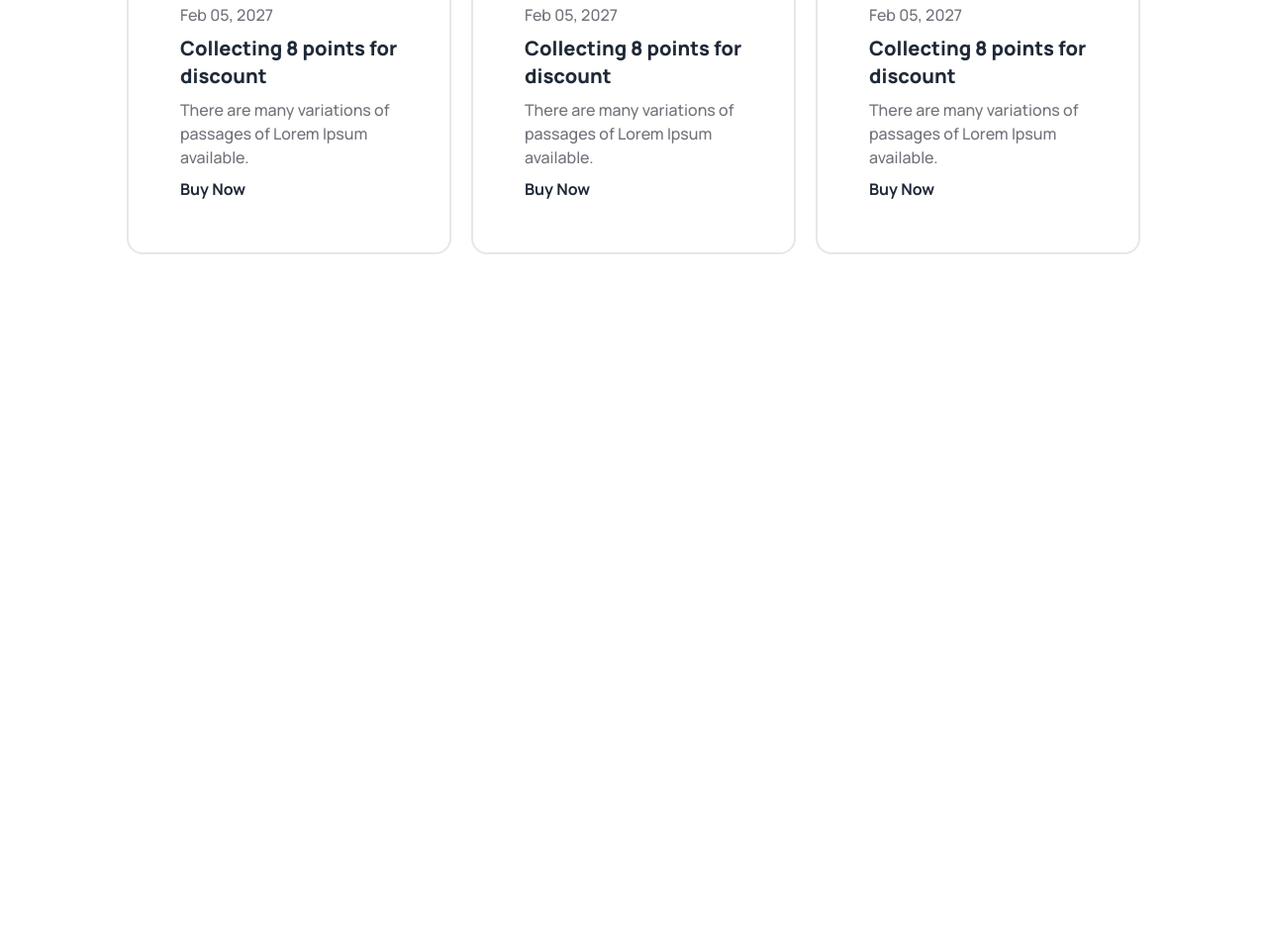
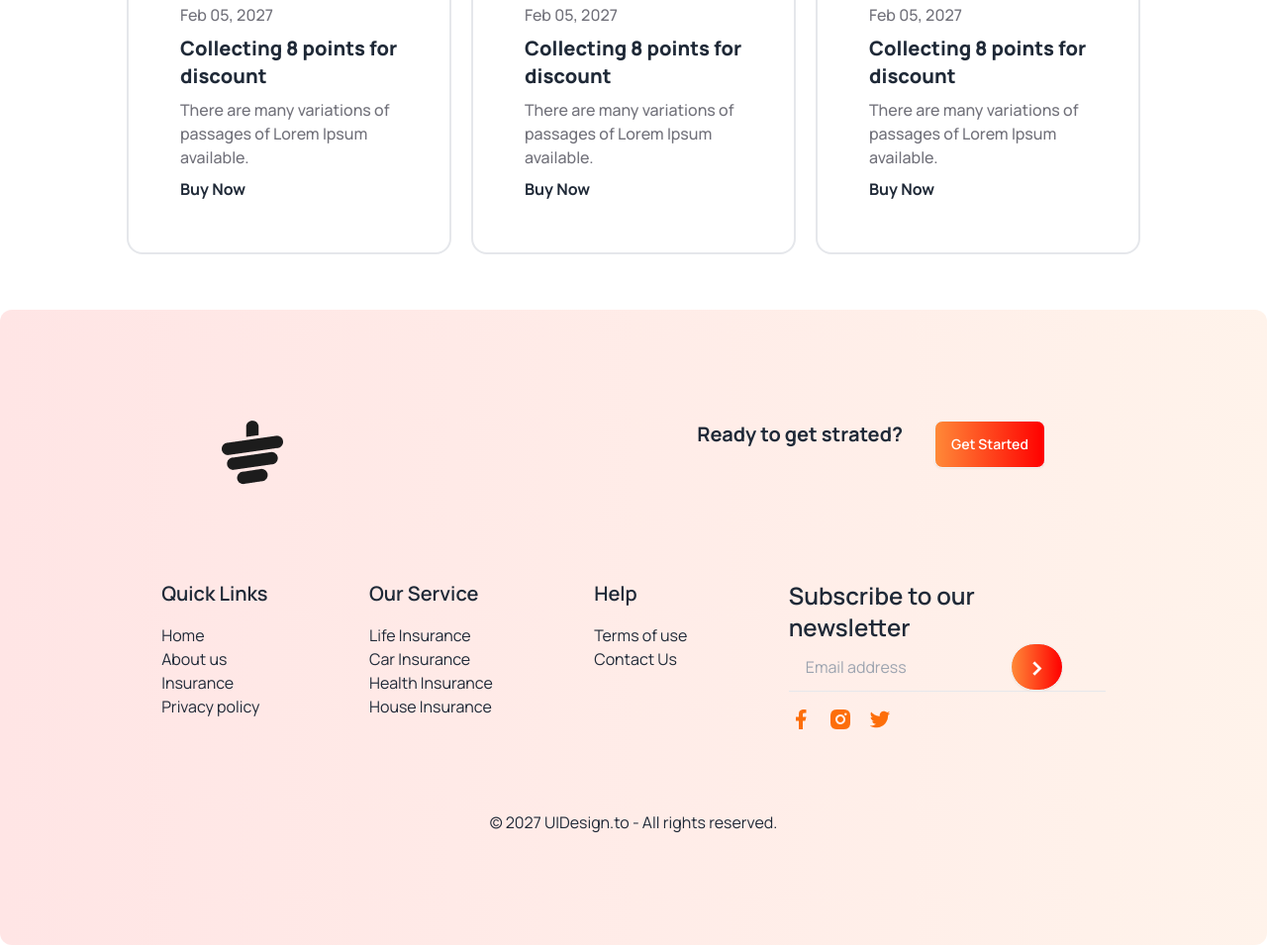
Before and after one commit to OHshajim/tea-house, a plain HTML site: page index.html in a window 1280 px wide. Shown: the part 3377-4332 px from the top of the page at 99% size. Before the commit the page ends 3690 px from the top, so only its background shows below. Drawn offline with nearby package versions, Linux system fonts and the light colour scheme.

Commit message:
finishing footer and add some icons

```diff
--- a/index.html
+++ b/index.html
@@ -16,19 +16,7 @@
     <script src="https://cdn.tailwindcss.com"></script>
     <!-- icon link -->
     <script src="https://kit.fontawesome.com/569af0e486.js" crossorigin="anonymous"></script>
-    <!-- custom color -->
-    <script>
-        tailwind.config = {
-            theme: {
-                extend: {
-                    colors: {
-                        clifford: '#da373d',
-                        colors: '',
-                    }
-                }
-            }
-        }
-    </script>
+
     <!-- style -->
     <style>
         .manrope {
@@ -238,8 +226,57 @@
 
         </section>
     </main>
-    <footer>
+        <footer class="bg-gradient-to-r from-[#FF00001A] to-[#FF89381A]  rounded-xl w-full h-full p-10 lg:p-28">
+        <div>
+            <div class="flex  justify-between px-10 lg:px-28 mb-24">
+                <img src="./images/cup.png" alt="">
+                <div class="flex gap-8 text-xl font-bold">
+                    <p>Ready to get strated?</p>
+                <button class="btn bg-gradient-to-r from-[#FF8938] to-[#F00] text-white  ">Get Started</button>
+                </div>
+            </div>
 
+            <div class="flex flex-col lg:flex-row  justify-around ">
+                <nav class="flex flex-col">
+                  <h6 class=" text-xl font-semibold">Quick Links</h6>
+                  <a class="link link-hover mt-4">Home</a>
+                  <a class="link link-hover">About us</a>
+                  <a class="link link-hover">Insurance</a>
+                  <a class="link link-hover">Privacy policy</a>
+                </nav>
+                <nav class="flex flex-col ">
+                  <h6 class=" text-xl font-semibold">Our Service</h6>
+                  <a class="link link-hover mt-4">Life Insurance</a>
+                  <a class="link link-hover">Car Insurance</a>
+                  <a class="link link-hover">Health Insurance</a>
+                  <a class="link link-hover">House Insurance</a>
+                </nav>
+                <nav class="flex flex-col" >
+                  <h6 class=" text-xl font-semibold">Help</h6>
+                  <a class="link link-hover mt-4">Terms of use</a>
+                  <a class="link link-hover">Contact Us</a>
+                </nav>
+                <form>
+                  <h6 class=" text-2xl font-semibold">Subscribe to our <br> newsletter</h6>
+                  <fieldset class="form-control w-80">
+                    <div class="join">
+                      <input type="text" placeholder="Email address" class="input bg-transparent   join-item" />
+                      <button class="btn bg-gradient-to-r from-[#FF8938] to-[#F00] rounded-full text-white text-3xl ">></button>
+
+                    </div>
+                    <hr>
+                  </fieldset>
+                  <div >
+                    <ul class="flex  gap-4 mt-4">
+                        <li><img src="./images/facebook.png" alt=""></li>
+                        <li><img src="./images/insta.png" alt=""></li>
+                        <li><img src="./images/twitter.png" alt=""></li>
+                    </ul>
+                  </div>
+                </form>
+            </div>
+            <p class="flex justify-center mt-20">© 2027 UIDesign.to - All rights reserved.</p>
+        </div>
     </footer>
 </body>
 
```
Also changed, not shown: images/facebook.png (added), images/insta.png (added), images/twitter.png (added).
